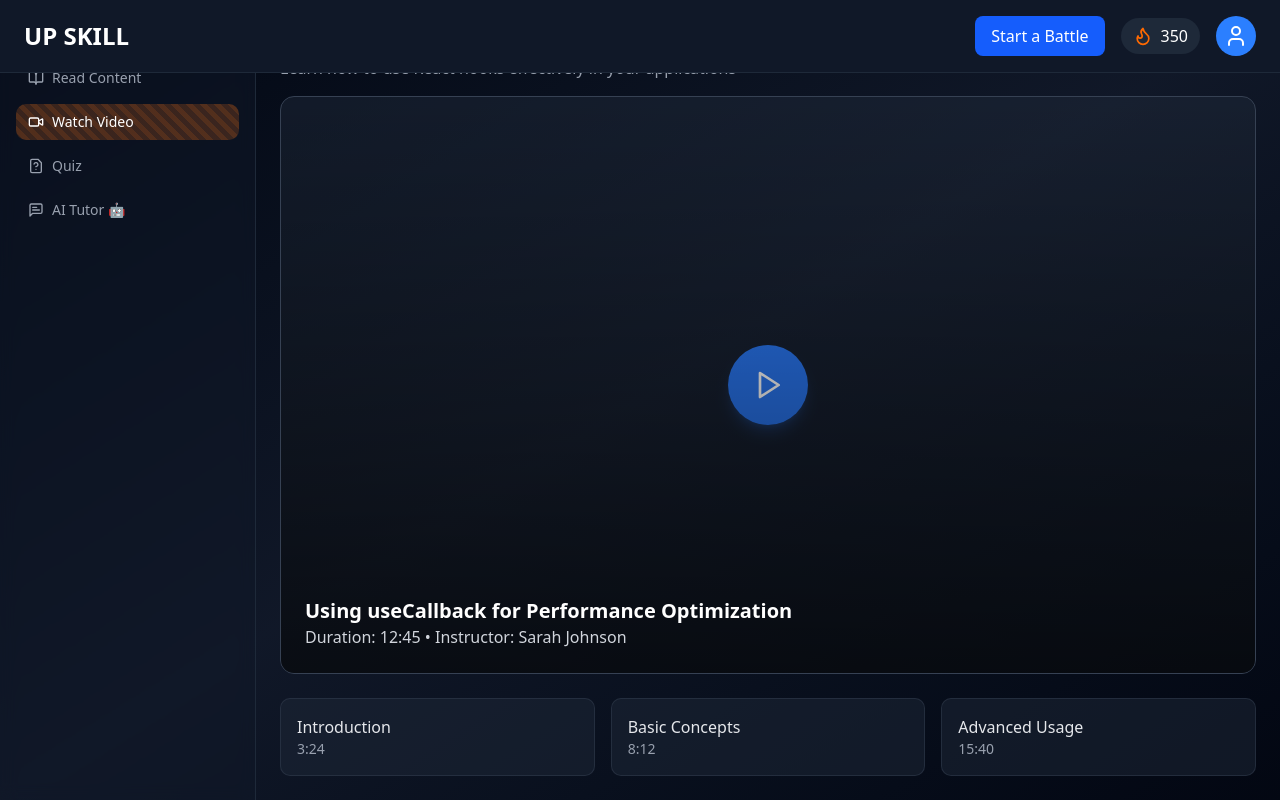
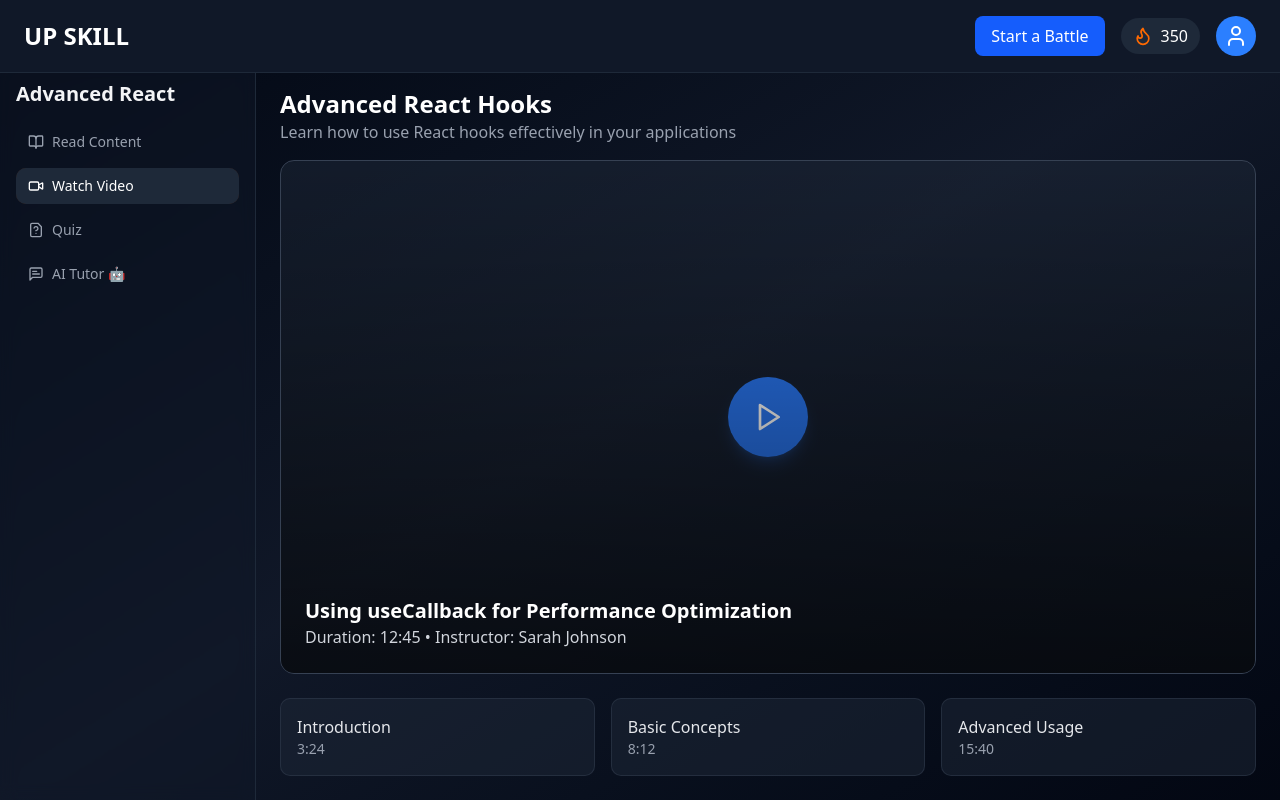
Before and after one commit to tanishdhariwal/Skill_Forge, a React (Vite) app in the folder client/: page /learn in a window 1280 px wide. Built offline with nearby package versions, Linux system fonts and the light colour scheme.

Commit message:
Refactor sidebar component and adjust layout in LearningEnvironment for improved styling

```diff
--- a/client/src/curriculum/components/sidebar.tsx
+++ b/client/src/curriculum/components/sidebar.tsx
@@ -61,18 +61,18 @@ export function Sidebar({ activeContent, setActiveContent }: SidebarProps) {
                 whileHover={{ x: 4 }}
                 whileTap={{ scale: 0.98 }}
               >
-                {isActive && item.id === "video" && (
+                {isActive && (
                   <motion.div
                     layoutId="sidebar-active-bg"
                     className="absolute inset-0 rounded-lg bg-orange-500/20"
-                    style={{
-                      background:
-                        "repeating-linear-gradient(45deg, rgba(249, 115, 22, 0.2), rgba(249, 115, 22, 0.2) 5px, rgba(249, 115, 22, 0.3) 5px, rgba(249, 115, 22, 0.3) 10px)",
-                    }}
+                    // style={{
+                    //   background:
+                    //     "repeating-linear-gradient(45deg, rgba(11, 52, 235, 0.2),10px)",
+                    // }}
                     transition={{ type: "spring", stiffness: 380, damping: 30 }}
                   />
                 )}
-                {isActive && item.id !== "video" && (
+                {isActive  && (
                   <motion.div
                     layoutId="sidebar-active-bg"
                     className="absolute inset-0 rounded-lg bg-gray-800"
--- a/client/src/views/LearningEnvironment.tsx
+++ b/client/src/views/LearningEnvironment.tsx
@@ -17,7 +17,8 @@ function LearningEnvironment() {
   return (
     <div className="flex h-screen flex-col bg-gradient-to-br from-gray-950 via-gray-900 to-gray-950">
       <Navbar />
-      <div className="flex flex-1 overflow-hidden">
+      <div className="flex flex-1  pt-16 overflow-hidden">
+
         <Sidebar activeContent={activeContent} setActiveContent={setActiveContent} />
         <main className="flex-1 overflow-auto p-6">
           <AnimatePresence mode="wait">
```
